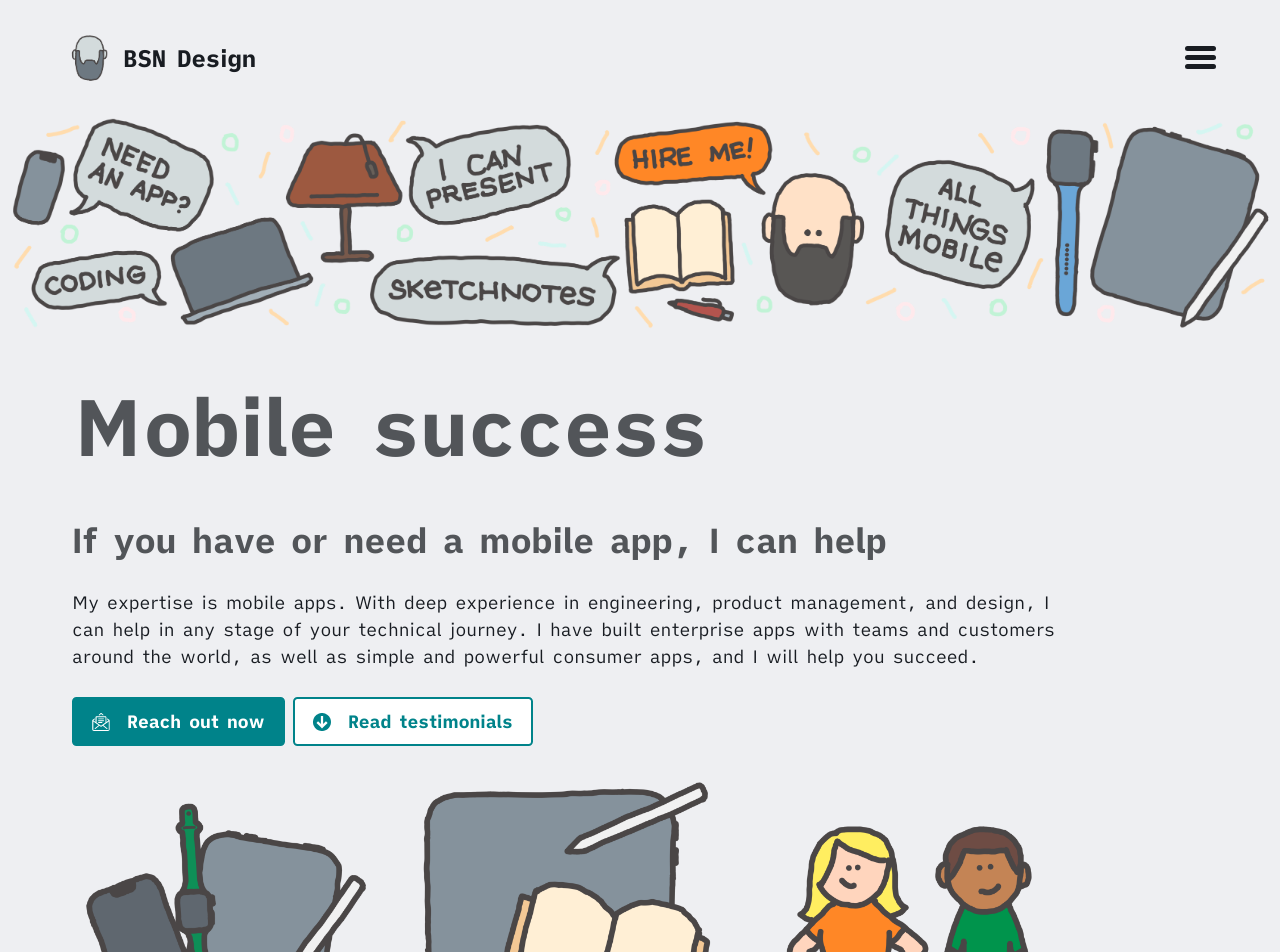
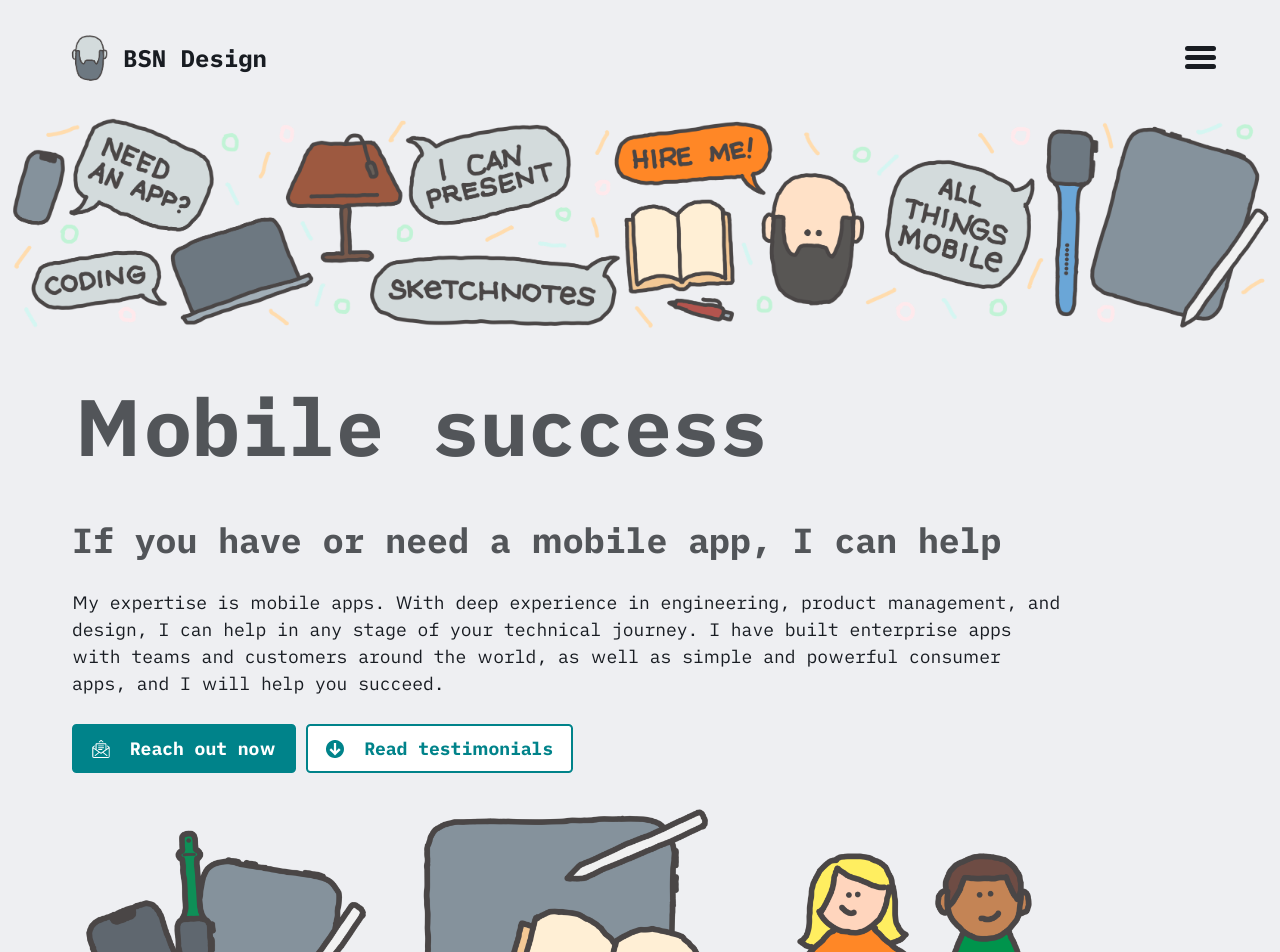
Before and after one commit to bsn-design/bsn-design.github.io, a Jekyll site: the page built from index.html, in a window 1280 px wide. Shown: the top 952 px of the page. Built offline with Jekyll 4.4.1, drawn with Linux system fonts in a browser that asks for light colours.

Commit message:
Switch to Duo font

```diff
--- a/_sass/basically-basic/_variables.scss
+++ b/_sass/basically-basic/_variables.scss
@@ -42,7 +42,7 @@ $h6-min: ($base-font-size / $modular-scale-1) !default;
 $h6-max: ($base-font-size / $modular-scale-2) !default;
 
 /* Base font family */
-$base-font-family: Quattro, sans-serif !default;
+$base-font-family: Duo, Quattro, sans-serif !default;
 /* Other font families */
 $headline-font-family: $base-font-family !default;
 $monospace-font-family: Duo, Menlo, Consolas, Monaco, "Courier New", Courier,
```
